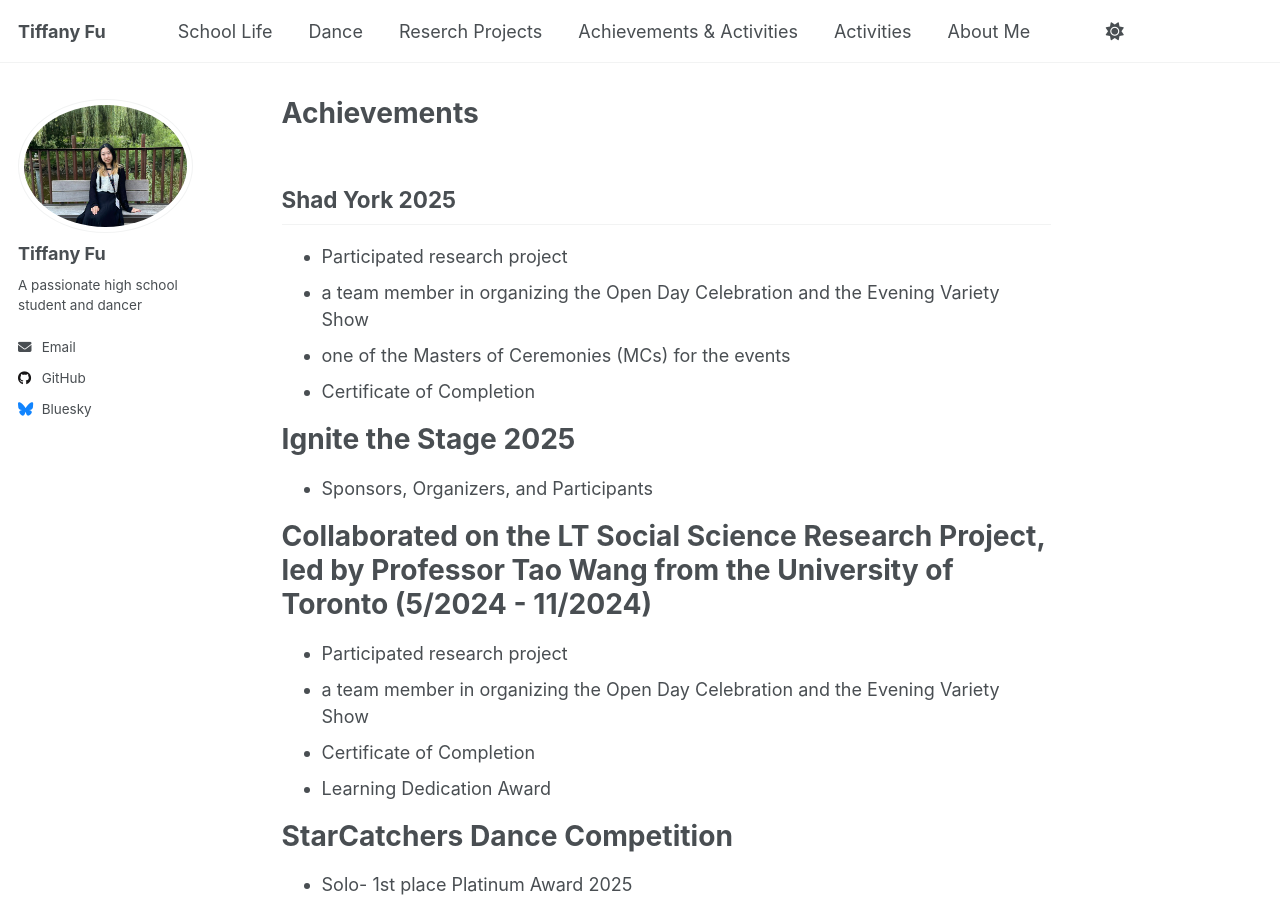
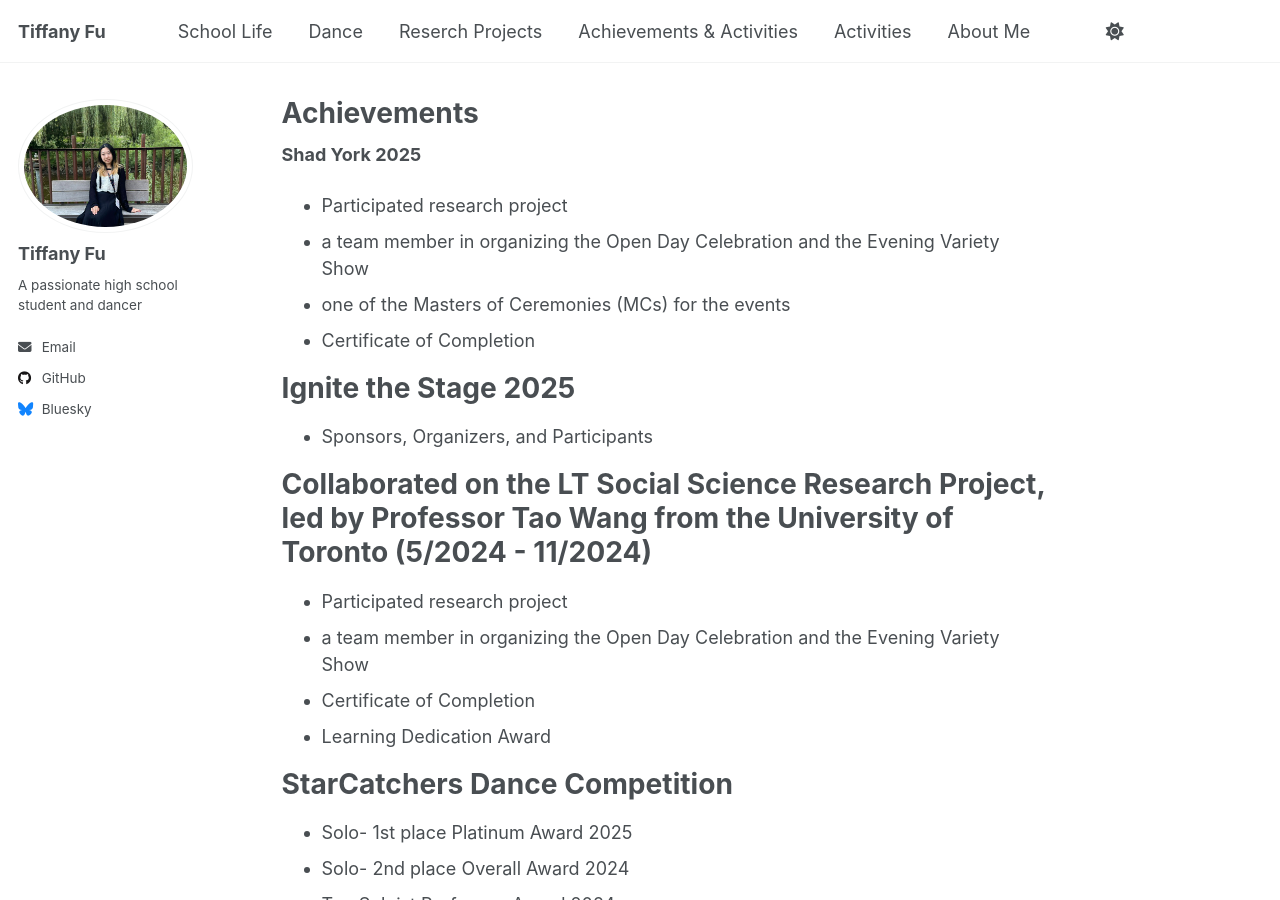
Before and after one commit to TiffanyJTFu/TiffanyFu, a Jekyll site: the page built from _portfolio/Achievements.md, in a window 1280 px wide and 900 px high. Built offline with Jekyll 4.4.1, drawn with Linux system fonts in a browser that asks for light colours; a script that is not in the unit is left out.

```diff
--- a/_portfolio/Achievements.md
+++ b/_portfolio/Achievements.md
@@ -4,7 +4,7 @@ excerpt: ""
 collection: portfolio
 ---
 
-## Shad York 2025
+**Shad York 2025**
   * Participated research project
   * a team member in organizing the Open Day Celebration and the Evening Variety Show
   * one of the Masters of Ceremonies (MCs) for the events
```
